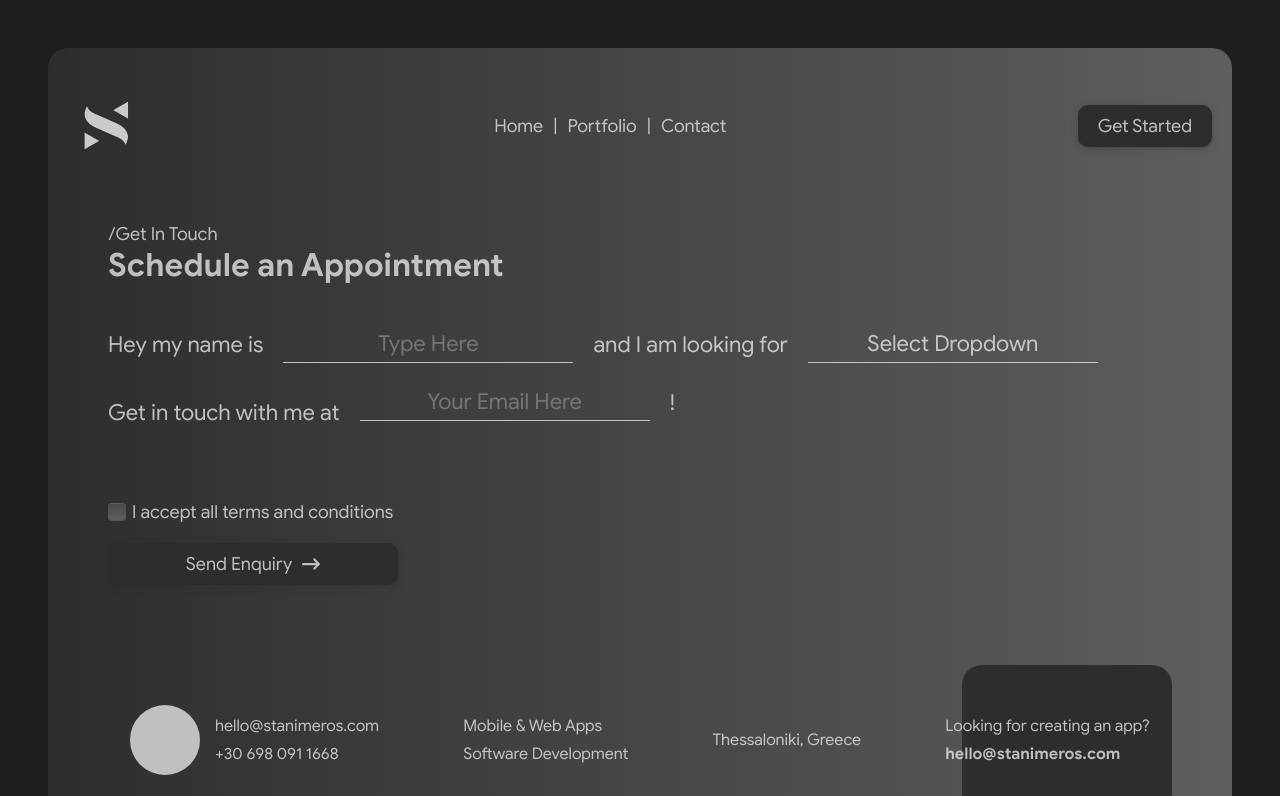
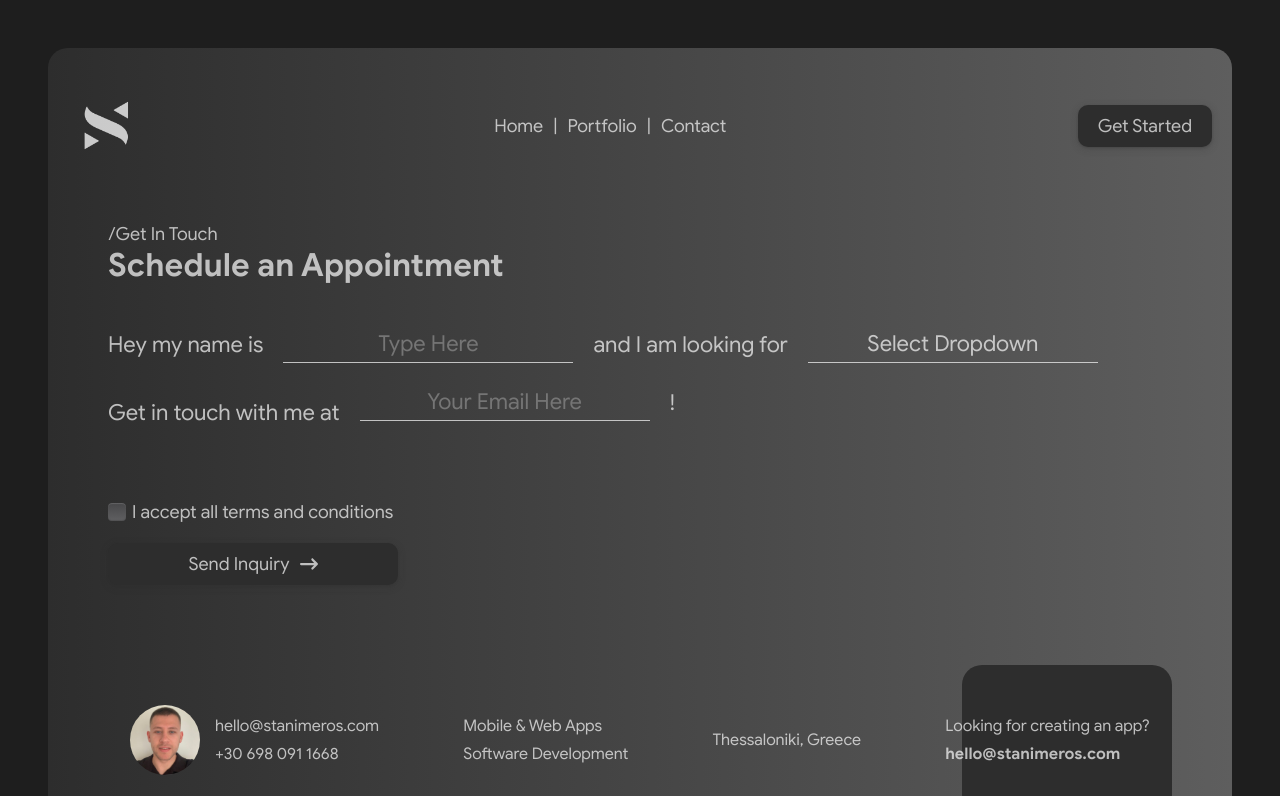
Before and after one commit to stanimeros/my-landing-page, a React (Vite) app: page /contact in a window 1280 px wide. Shown: the top 796 px of the page. Built offline with nearby package versions, Linux system fonts and the light colour scheme.

Commit message:
added footer image

```diff
--- a/src/pages/Contact.jsx
+++ b/src/pages/Contact.jsx
@@ -156,7 +156,7 @@ function Contact({GlobalState}) {
             </label>
           </div>
           <button className='button' type="submit">
-            Send Enquiry
+            Send Inquiry
             <FontAwesomeIcon icon={faArrowRightLong}/>
             <span id='contact-form-loader' class="loader hidden"></span>
           </button>
--- a/src/widgets/Footer.jsx
+++ b/src/widgets/Footer.jsx
@@ -10,7 +10,7 @@ function Footer({GlobalState}) {
     <footer>
       <div className='info-bar row'>
         <div className='row'>
-          <div className='circle-image'></div>
+          <img src="/images/pantelis.jpeg" alt="Pantelis Stanimeros" className='circle-image' />
           <div className='column'>
             <div>
               <a className='link' href="mailto:hello@stanimeros.com">hello@stanimeros.com</a>
```
Also changed, not shown: public/images/pantelis.jpeg (added).
